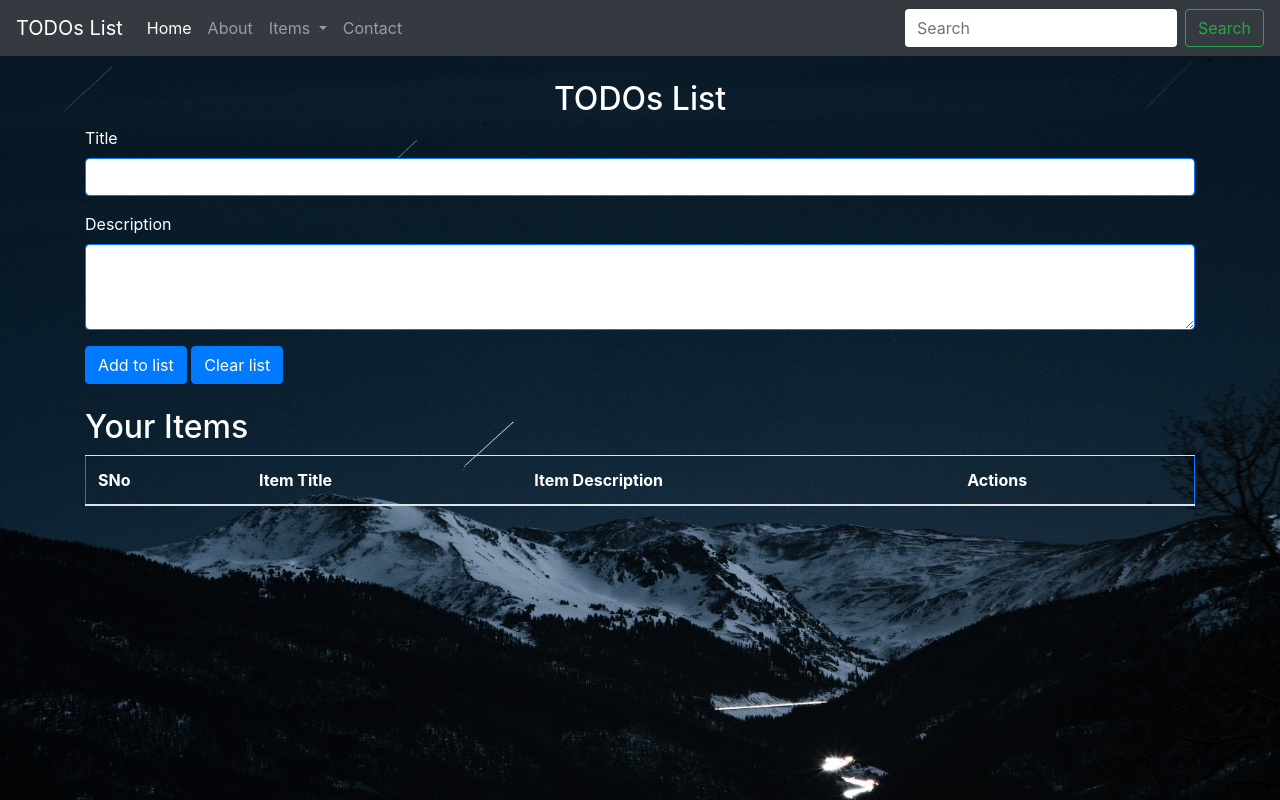
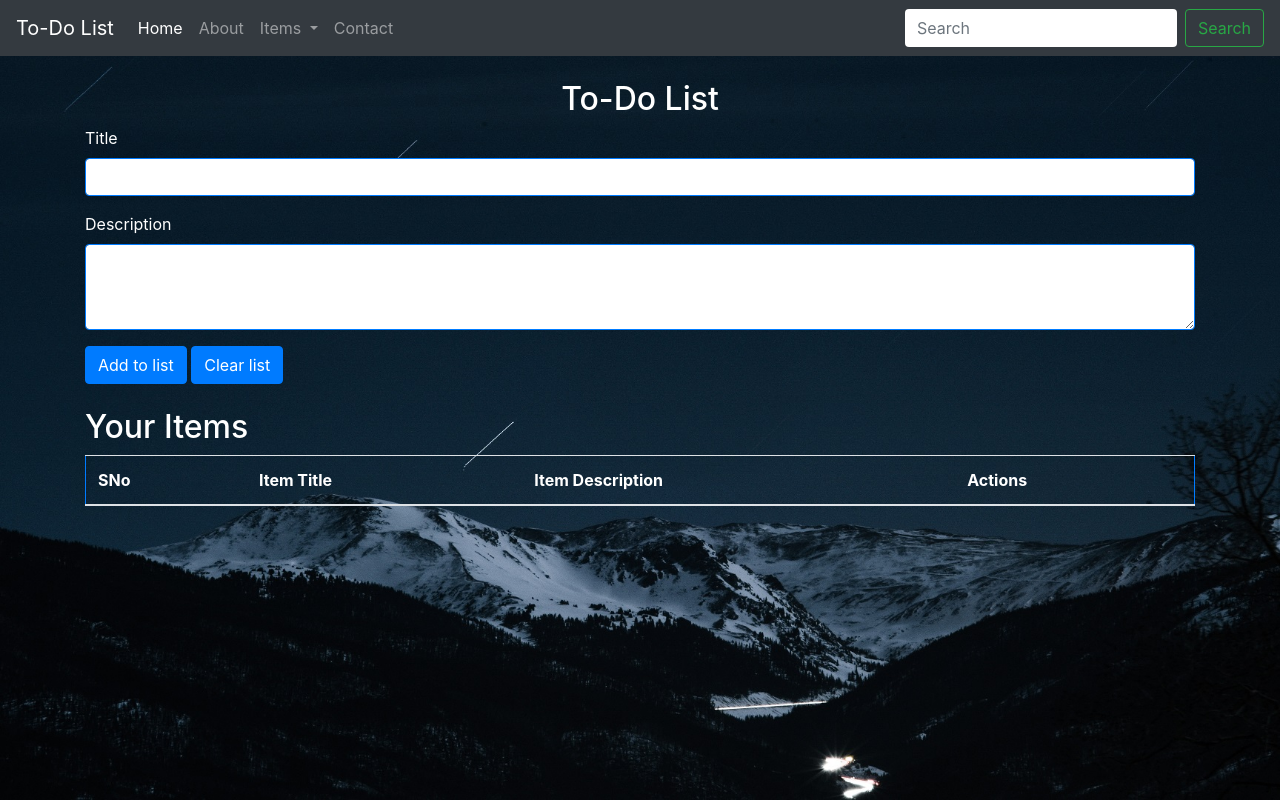
Before and after one commit to abhinavginti/ToDo-List, a plain HTML site: page index.html in a window 1280 px wide. Drawn offline with nearby package versions, Linux system fonts and the light colour scheme.

Commit message:
Update index.html

```diff
--- a/index.html
+++ b/index.html
@@ -12,7 +12,7 @@
   </head>
   <body>
     <nav class="navbar navbar-expand-lg navbar-dark bg-dark">
-      <a class="navbar-brand" href="#">TODOs List</a>
+      <a class="navbar-brand" href="#">To-Do List</a>
       <button class="navbar-toggler" type="button" data-toggle="collapse" data-target="#navbarSupportedContent"
           aria-controls="navbarSupportedContent" aria-expanded="false" aria-label="Toggle navigation">
           <span class="navbar-toggler-icon"></span>
@@ -50,7 +50,7 @@
   </nav>
 
   <div class="container my-4 text-white">
-      <h2 class="text-center text-white">TODOs List</h2>
+      <h2 class="text-center text-white">To-Do List</h2>
 
           <div class="form-group ">
               <label for="title">Title</label>
```
